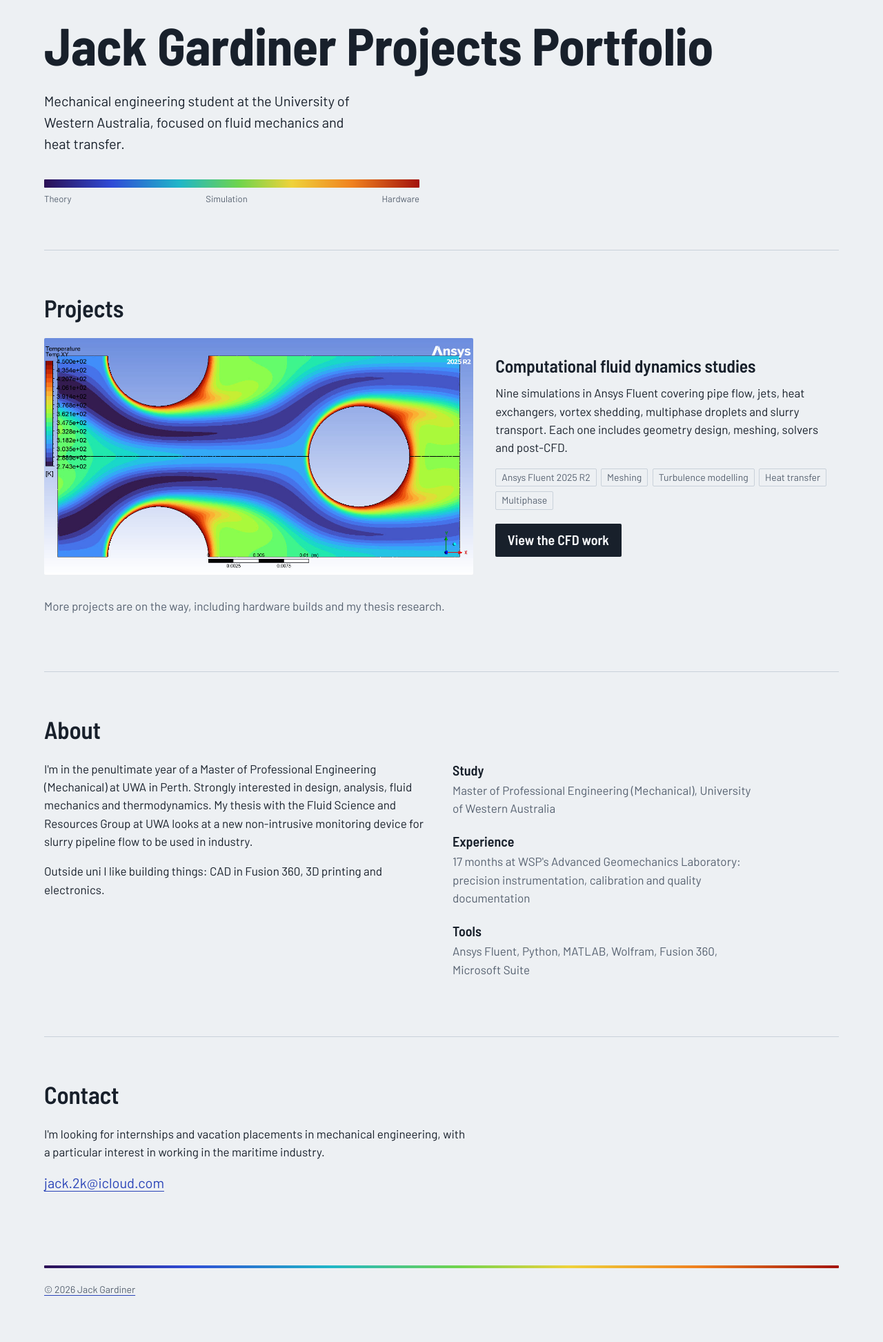
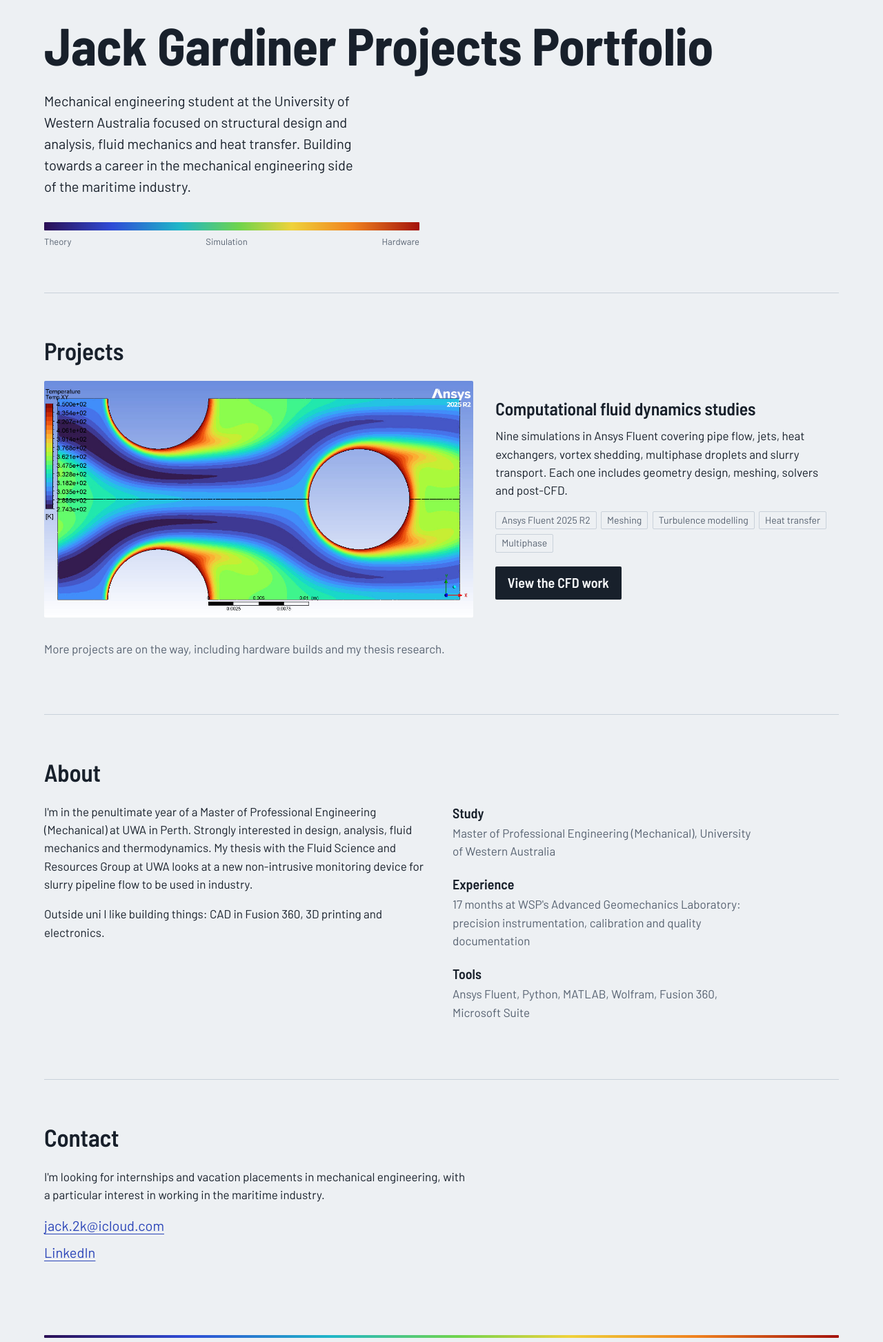
Before and after one commit to jackgard-eng/jackgard-eng.github.io, a plain HTML site: page index.html in a window 1280 px wide. Shown: the part 160-2105 px from the top of the page at 69% size. Drawn offline with Linux system fonts and the light colour scheme.

Commit message:
Update index.html

```diff
--- a/index.html
+++ b/index.html
@@ -24,7 +24,7 @@
   <main>
     <div class="wrap hero">
       <h1>Jack Gardiner Projects Portfolio</h1>
-      <p class="lede">Mechanical engineering student at the University of Western Australia, focused on fluid mechanics and heat transfer.</p>
+      <p class="lede">Mechanical engineering student at the University of Western Australia focused on structural design and analysis, fluid mechanics and heat transfer. Building towards a career in the mechanical engineering side of the maritime industry. </p>
       <div class="legend-block" aria-hidden="true">
         <div class="legend"></div>
         <div class="legend-scale"><span>Theory</span><span>Simulation</span><span>Hardware</span></div>
@@ -81,7 +81,7 @@
       <ul class="contact-list">
         <li><a href="mailto:jack.2k@icloud.com">jack.2k@icloud.com</a></li>
         <!-- Replace the # below with your LinkedIn URL, e.g. https://www.linkedin.com/in/your-name -->
-        <li><a href="www.linkedin.com/in/jackgardinermecheng" target="_blank" rel="noopener"LinkedIn</a></li>
+        <li><a href="www.linkedin.com/in/jackgardinermecheng" target="_blank" rel="noopener">LinkedIn</a></li>
         <!-- To add your CV: upload cv.pdf to the repository, then remove the comment marks around the next line -->
         <!-- <li><a href="cv.pdf">Download my CV (PDF)</a></li> -->
       </ul>
```
